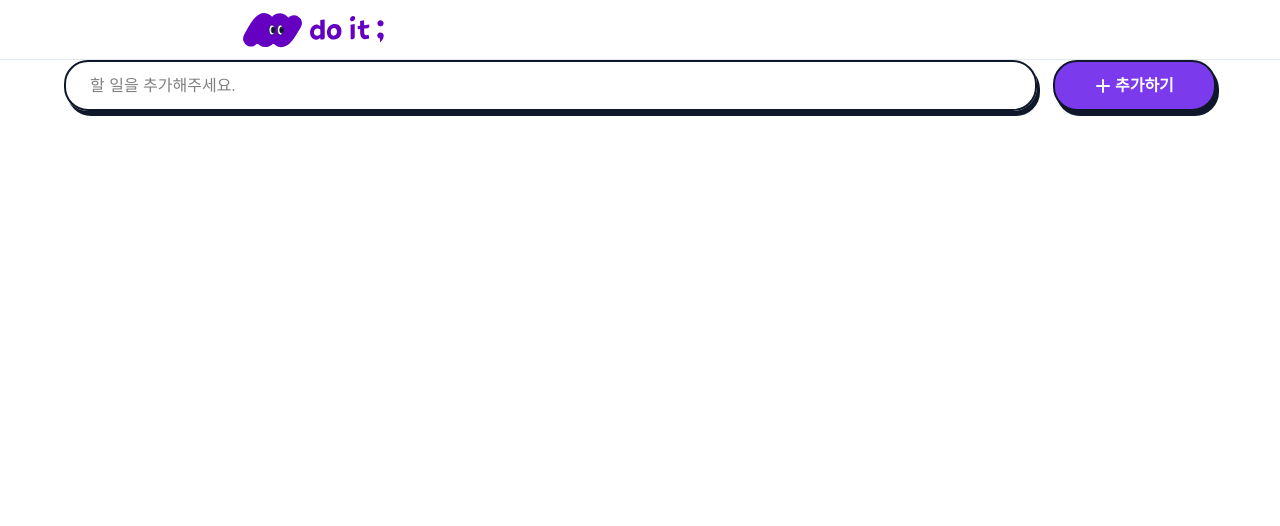
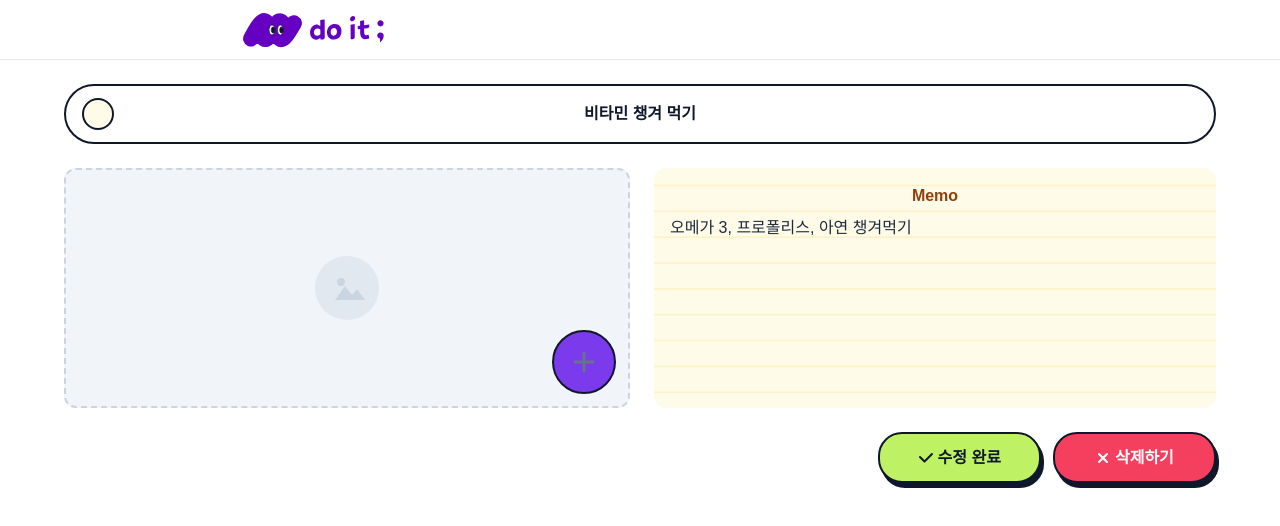
Before and after one commit to junsung-park97/CODE_it, a Next.js app in the folder my-todo-app/: page /items/1 in a window 1280 px wide. Before the commit this address had no page. Shown: the top 526 px of the page. Built offline with nearby package versions, Linux system fonts and the light colour scheme.

Commit message:
feat: TodoList, DetailPage, MemoInput, ImageUpload, DetailActionButton component ui 구현

```diff
--- /dev/null
+++ b/my-todo-app/src/app/items/[itemId]/page.tsx
@@ -0,0 +1,28 @@
+// src/app/items/[itemId]/page.tsx
+"use client";
+import DetailTodoItem from "@/shared/components/atoms/DetailTodoItem";
+import ImageUploader from "@/shared/components/atoms/ImageUpload";
+import MemoInput from "@/shared/components/atoms/MemoInput";
+import DetailActionButtons from "@/shared/components/DetailActionButton";
+import type { ToDoItem } from "@/shared/types/todo";
+
+const DUMMY_TODO: ToDoItem = {
+  id: "1",
+  title: "비타민 챙겨 먹기",
+  isCompleted: false,
+  memo: "오메가 3, 프로폴리스, 아연 챙겨먹기",
+  imageUrl: "",
+};
+
+export default function ItemDetailPage() {
+  return (
+    <div className="flex flex-col gap-6 py-6">
+      <DetailTodoItem todo={DUMMY_TODO} onToggle={() => {}} />
+      <div className="flex flex-col lg:flex-row gap-6">
+        <ImageUploader imageUrl={DUMMY_TODO.imageUrl} />
+        <MemoInput memo={DUMMY_TODO.memo} />
+      </div>
+      <DetailActionButtons onUpdate={() => {}} onDelete={() => {}} />
+    </div>
+  );
+}
--- a/my-todo-app/src/app/layout.tsx
+++ b/my-todo-app/src/app/layout.tsx
@@ -19,7 +19,7 @@ export default function RootLayout({
       <body className="">
         <Header />
         <div className="wrapper px-4 md:px-6 lg:w-[1200px] mx-auto my-0">
-          <InputBar></InputBar>
+          {children}
         </div>
       </body>
     </html>
--- a/my-todo-app/src/app/page.tsx
+++ b/my-todo-app/src/app/page.tsx
@@ -1,3 +1,12 @@
+// src/app/page.tsx - 목록 페이지
+import InputBar from "@/shared/components/InputBar";
+import TodoList from "@/shared/components/TodoList";
+
 export default function Home() {
-  return;
+  return (
+    <>
+      <InputBar />
+      <TodoList />
+    </>
+  );
 }
--- /dev/null
+++ b/my-todo-app/src/shared/components/DetailActionButton.tsx
@@ -0,0 +1,33 @@
+// src/shared/components/atoms/DetailActionButtons.tsx
+"use client";
+import Button from "@/shared/components/atoms/Button";
+import CheckIcon from "@/shared/components/icon/Check";
+import XIcon from "@/shared/components/icon/XIcon";
+
+interface DetailActionButtonsProps {
+  onUpdate: () => void;
+  onDelete: () => void;
+}
+
+const DetailActionButtons = ({
+  onUpdate,
+  onDelete,
+}: DetailActionButtonsProps) => {
+  return (
+    <div className="flex justify-end gap-3">
+      <Button
+        shape="pill"
+        variant="success"
+        icon={<CheckIcon />}
+        onClick={onUpdate}
+      >
+        수정 완료
+      </Button>
+      <Button shape="pill" variant="danger" icon={<XIcon />} onClick={onDelete}>
+        삭제하기
+      </Button>
+    </div>
+  );
+};
+
+export default DetailActionButtons;
--- /dev/null
+++ b/my-todo-app/src/shared/components/TodoList.tsx
@@ -0,0 +1,54 @@
+// src/shared/components/TodoList.tsx
+"use client";
+
+import TodoItem from "@/shared/components/atoms/TodoItem";
+import { ToDoItem } from "@/shared/types/todo";
+
+// 임시 더미 데이터
+const DUMMY_TODOS: ToDoItem[] = [
+  { id: "1", title: "비타민 챙겨 먹기", isCompleted: false },
+  { id: "2", title: "맥주 마시기", isCompleted: false },
+  { id: "3", title: "운동하기", isCompleted: false },
+  { id: "4", title: "은행 다녀오기", isCompleted: true },
+  { id: "5", title: "비타민 챙겨 먹기", isCompleted: true },
+];
+
+const TodoList = () => {
+  // isCompleted 필터링
+  const todos = DUMMY_TODOS.filter((todo) => !todo.isCompleted);
+  const dones = DUMMY_TODOS.filter((todo) => todo.isCompleted);
+
+  return (
+    <div className="flex flex-col lg:flex-row gap-6">
+      {/* TO DO 섹션 */}
+      <div className="flex-1 flex flex-col gap-4">
+        <span className="bg-lime text-green-700 font-bold px-4 py-1 rounded-full w-fit">
+          TO DO
+        </span>
+        <ul className="flex flex-col gap-3">
+          {todos.map((todo) => (
+            <li key={todo.id}>
+              <TodoItem todo={todo} onToggle={() => {}} />
+            </li>
+          ))}
+        </ul>
+      </div>
+
+      {/* DONE 섹션 */}
+      <div className="flex-1 flex flex-col gap-4">
+        <span className="bg-green-700 text-lime font-bold px-4 py-1 rounded-full w-fit">
+          DONE
+        </span>
+        <ul className="flex flex-col gap-3">
+          {dones.map((todo) => (
+            <li key={todo.id}>
+              <TodoItem todo={todo} onToggle={() => {}} />
+            </li>
+          ))}
+        </ul>
+      </div>
+    </div>
+  );
+};
+
+export default TodoList;
--- /dev/null
+++ b/my-todo-app/src/shared/components/atoms/DetailTodoItem.tsx
@@ -0,0 +1,42 @@
+"use client";
+
+// src/shared/components/atoms/DetailTodoItem.tsx
+import CheckboxEmptyIcon from "@/shared/components/icon/CheckboxEmptyIcon";
+import CheckboxFilledIcon from "@/shared/components/icon/CheckboxFillIcon";
+import type { ToDoItem } from "@/shared/types/todo";
+
+interface DetailTodoItemProps {
+  todo: ToDoItem;
+  onToggle: (id: string) => void;
+}
+
+const DetailTodoItem = ({ todo, onToggle }: DetailTodoItemProps) => {
+  const { id, title, isCompleted } = todo;
+
+  return (
+    <div
+      className={`flex items-center w-full px-4 py-3 rounded-full border-2 border-slate-900 ${
+        isCompleted ? "bg-primary-light" : "bg-white"
+      }`}
+    >
+      {/* 체크박스 버튼 */}
+      <button onClick={() => onToggle(id)} className="flex-shrink-0">
+        {isCompleted ? <CheckboxFilledIcon /> : <CheckboxEmptyIcon />}
+      </button>
+
+      {/* 텍스트 - 가운데 정렬 */}
+      <span
+        className={`flex-1 text-center font-bold text-slate-900 ${
+          isCompleted ? "line-through" : ""
+        }`}
+      >
+        {title}
+      </span>
+
+      {/* 체크박스 너비만큼 우측 여백 */}
+      <div className="flex-shrink-0 w-[32px]" />
+    </div>
+  );
+};
+
+export default DetailTodoItem;
--- /dev/null
+++ b/my-todo-app/src/shared/components/atoms/ImageUpload.tsx
@@ -0,0 +1,45 @@
+// src/shared/components/atoms/ImageUploader.tsx
+"use client";
+import Button from "@/shared/components/atoms/Button";
+import PlusGrayIcon from "@/shared/components/icon/PlusGrayIcon";
+import EditIcon from "@/shared/components/icon/EditIcon";
+
+interface ImageUploaderProps {
+  imageUrl?: string;
+}
+
+const ImageUploader = ({ imageUrl }: ImageUploaderProps) => {
+  return (
+    <div className="relative flex-1 min-h-[240px] rounded-xl border-2 border-dashed border-slate-300 bg-slate-100 flex items-center justify-center">
+      {imageUrl ? (
+        <>
+          <img
+            src={imageUrl}
+            alt="첨부 이미지"
+            className="w-full h-full object-cover rounded-xl"
+          />
+          <div className="absolute bottom-3 right-3">
+            <Button shape="circle-lg" variant="dark" icon={<EditIcon />} />
+          </div>
+        </>
+      ) : (
+        <>
+          <svg width="64" height="64" viewBox="0 0 64 64" fill="none">
+            <circle cx="32" cy="32" r="32" fill="#E2E8F0" />
+            <path d="M20 44L30 30L37 39L42 33L50 44H20Z" fill="#CBD5E1" />
+            <circle cx="26" cy="26" r="4" fill="#CBD5E1" />
+          </svg>
+          <div className="absolute bottom-3 right-3">
+            <Button
+              shape="circle-lg"
+              variant="primary"
+              icon={<PlusGrayIcon />}
+            />
+          </div>
+        </>
+      )}
+    </div>
+  );
+};
+
+export default ImageUploader;
--- /dev/null
+++ b/my-todo-app/src/shared/components/atoms/MemoInput.tsx
@@ -0,0 +1,33 @@
+// src/shared/components/atoms/MemoInput.tsx
+"use client";
+import Image from "next/image";
+
+interface MemoInputProps {
+  memo?: string;
+}
+
+const MemoInput = ({ memo }: MemoInputProps) => {
+  return (
+    <div className="relative flex-1 min-h-[240px] rounded-xl overflow-hidden">
+      {/* 배경 이미지 */}
+      <Image
+        src="/images/memo/memo.png"
+        alt="메모 배경"
+        fill
+        className="object-cover"
+      />
+
+      {/* 메모 내용 */}
+      <div className="relative z-10 flex flex-col gap-2 w-full h-full p-4">
+        <span className="text-center font-bold text-amber">Memo</span>
+        <textarea
+          className="w-full flex-1 bg-transparent resize-none outline-none text-slate-800 text-s"
+          placeholder="메모를 입력하세요"
+          defaultValue={memo}
+        />
+      </div>
+    </div>
+  );
+};
+
+export default MemoInput;
```
